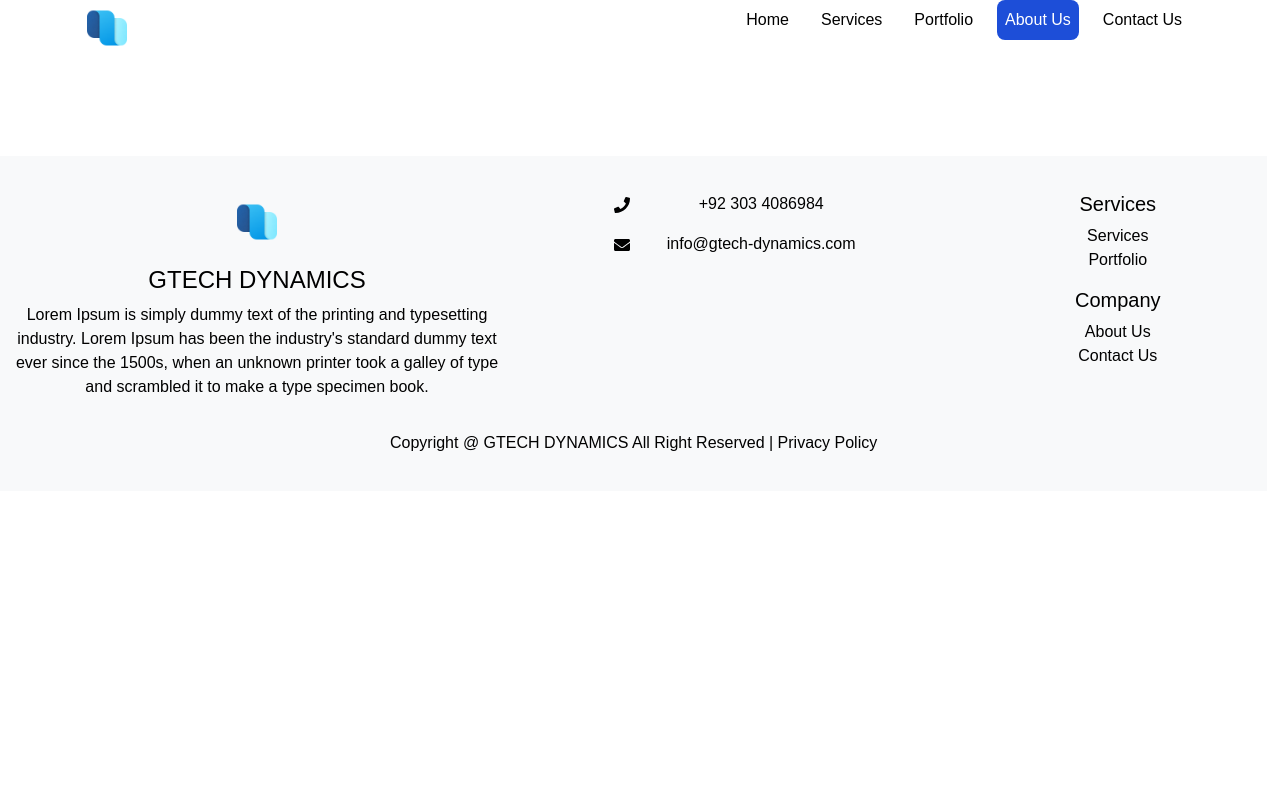
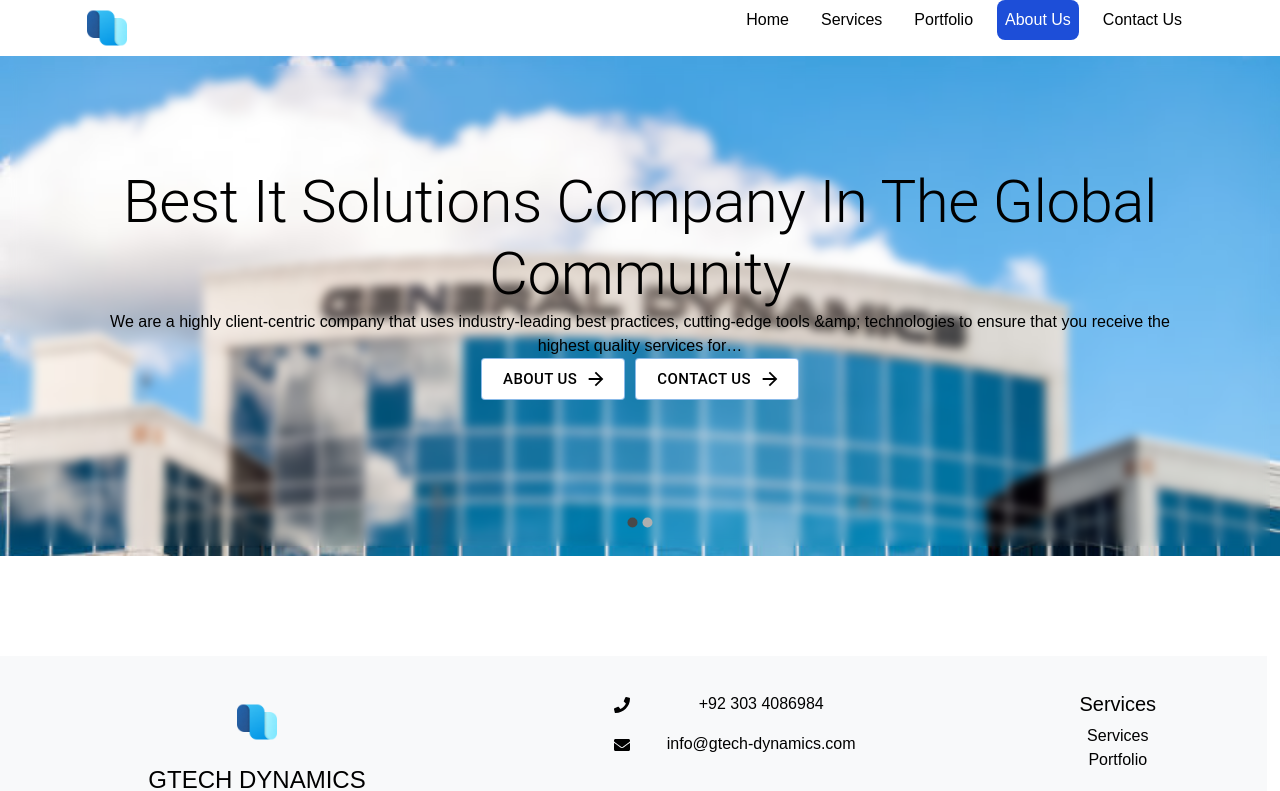
Before and after one commit to GTech-Dynamics/gtech-dynamics, a React (Create React App) app: page /about-us in a window 1280 px wide. Shown: the top 791 px of the page. Built offline with nearby package versions, Linux system fonts and the light colour scheme.

Commit message:
Home Component

```diff
--- a/package.json
+++ b/package.json
@@ -6,6 +6,8 @@
     "@emotion/react": "^11.11.4",
     "@emotion/styled": "^11.11.0",
     "@mui/material": "^5.15.12",
+    "@mui/styles": "^5.15.12",
+    "@mui/system": "^5.15.12",
     "@testing-library/jest-dom": "^5.17.0",
     "@testing-library/react": "^13.4.0",
     "@testing-library/user-event": "^13.5.0",
@@ -13,6 +15,7 @@
     "react": "^18.2.0",
     "react-dom": "^18.2.0",
     "react-icons": "^5.0.1",
+    "react-material-ui-carousel": "^3.4.2",
     "react-router-dom": "^6.22.2",
     "react-scripts": "5.0.1",
     "web-vitals": "^2.1.4"
--- a/src/App.js
+++ b/src/App.js
@@ -1,10 +1,13 @@
 import NavBar from './components/navbar';
 import Footer from './components/footer';
+import CarouselComponent from './components/home/carousel';
 import './style/global.css'
 function App() {
+  const slides = ['Slide 1', 'Slide 2', 'Slide 3'];
   return (
     <>
       <NavBar />
+      <CarouselComponent/>
       <Footer />
     </>
   );
--- a/src/components/footer.jsx
+++ b/src/components/footer.jsx
@@ -1,7 +1,7 @@
 import React from "react";
 import 'bootstrap/dist/css/bootstrap.min.css';
 import { FaPhone, FaEnvelope } from 'react-icons/fa';
-import { Link, NavLink } from "react-router-dom";
+import { NavLink } from "react-router-dom";
 import '../style/footer.css'
 const Footer = () => {
   return (
--- /dev/null
+++ b/src/components/home/carousel.jsx
@@ -0,0 +1,86 @@
+import React from 'react';
+import { useState } from 'react';
+import { makeStyles } from '@mui/styles';
+import { Box, Slide, Typography, Paper, Button} from '@mui/material';
+import { ArrowForward }  from '@mui/icons-material';
+import Carousel from 'react-material-ui-carousel'
+import Image from '../../static/images/carousal_background.jpg'
+const useStyles = makeStyles({
+    root: {
+        padding: '10px',
+        justifyContent: 'center',
+        alignItems: 'center',
+      },
+    carousalContainer: {
+        justifyContent: 'center',
+        alignItems: 'center',
+        height: '100%',
+        zIndex: '0.5',
+        backdropFilter: 'blur(5px)',
+    },
+    carousal: {
+        width: '100%',
+        height: '100%',
+    },
+    carouselContent: {
+        display: 'flex',
+        flexDirection: 'column',
+        alignItems: 'center',
+        justifyContent: 'center',
+        height: '100%',
+        textAlign: 'center',
+        padding: '100px',
+      },
+
+
+});
+
+const CarouselComponent = ({ slides }) => {
+  const classes = useStyles();
+  var items = [
+    {
+        name: "Best It Solutions Company In The Global Community ",
+        description: "We are a highly client-centric company that uses industry-leading best practices, cutting-edge tools &amp; technologies to ensure that you receive the highest quality services for…"
+    },
+    {
+        name: "To Our Upcoming Buisness Partners And Clients",
+        description: "We are a highly client-centric company that uses industry-leading best practices, cutting-edge tools &amp; technologies to ensure that you receive the highest quality services for…"
+    }
+];
+  return (
+    <Box
+       sx={{
+        backgroundImage: `url(${Image})`,
+        backgroundRepeat: "no-repeat",
+        backgroundSize: `cover`,
+            height: "500px",
+            width: "100%",
+      }}
+    className={classes.root}
+    >
+        <Box className={classes.carousalContainer}>
+        <Carousel autoPlay={false} showArrows={true} showThumbs={false} showStatus={false} className={classes.carousal}>
+          {items.map((item, i) => (
+            <Box className={classes.carouselContent}>
+                <Typography variant='h2'>{item.name}</Typography>
+                <Typography variant="p">{item.description}</Typography>
+            <Box sx={{
+                display: 'flex',
+                gap: '10px',
+            }}>
+                <Button variant="outlined" endIcon={<ArrowForward  color="white"/>} size="large" style={{ backgroundColor: 'white', color: 'black' }}>
+                    About Us
+                </Button>
+                <Button variant="outlined" endIcon={<ArrowForward color="white"/>} size="large" style={{ backgroundColor: 'white', color: 'black' }}>
+                    Contact Us
+                </Button>
+            </Box>
+        </Box>
+          ))}
+        </Carousel>
+    </Box>
+    </Box>
+  );
+};
+
+export default CarouselComponent;
```
Also changed, not shown: src/static/images/carousal_background.jpg (added), 1 other file (tests, documents, lock files or other folders).
